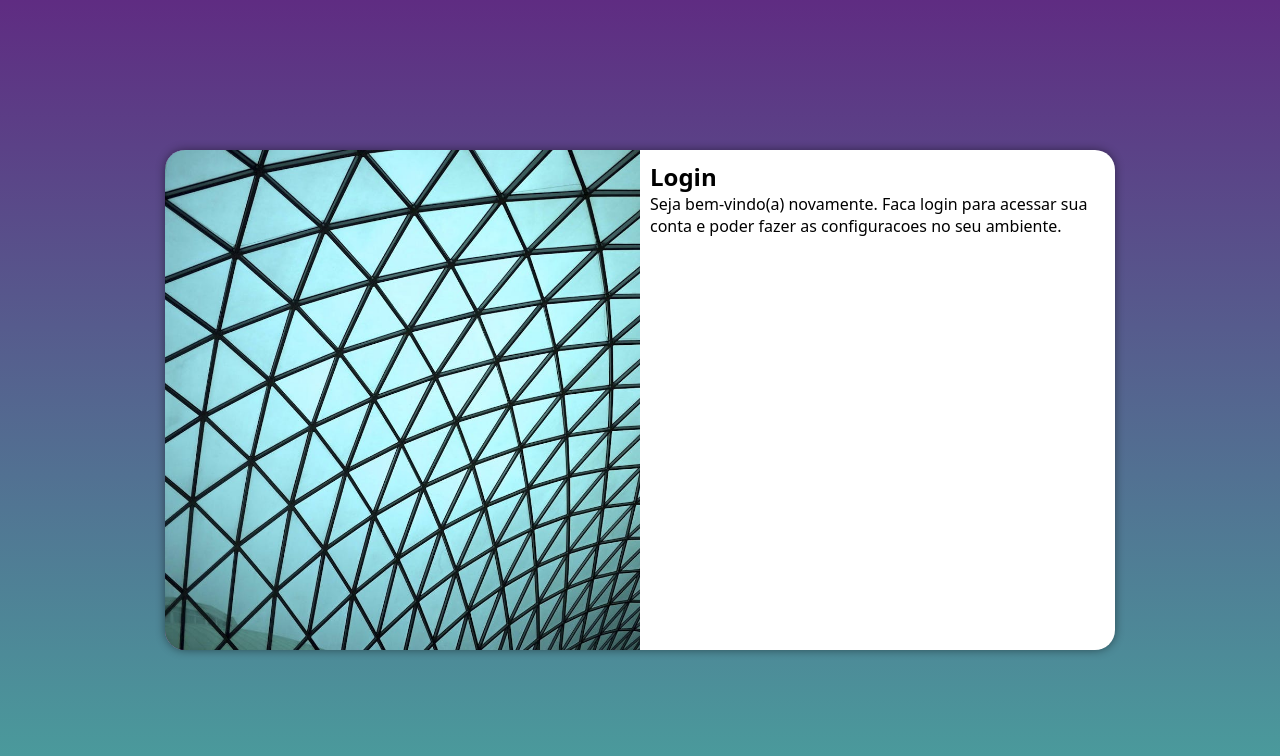
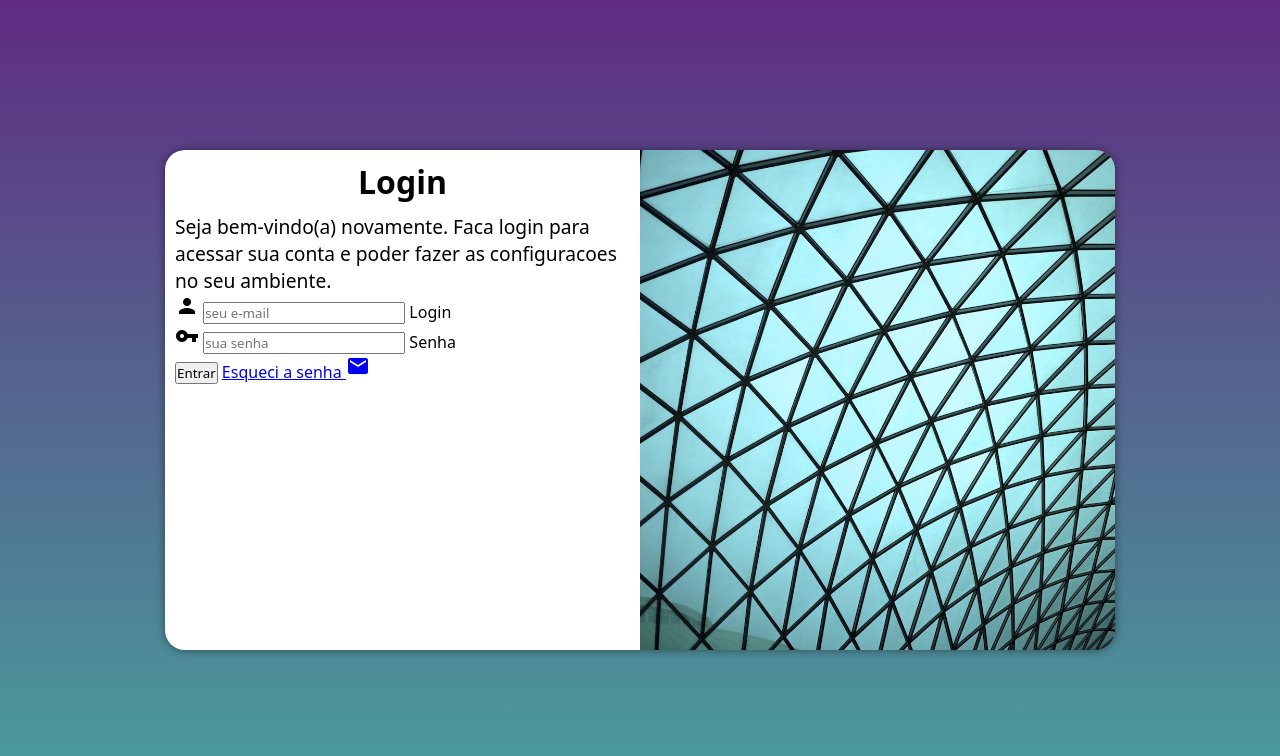
Before and after one commit to rachelucena/projeto-login, a plain HTML site: page index.html in a window 1280 px wide. Drawn offline with Linux system fonts and the light colour scheme.

Commit message:
Adicionei o formulario

```diff
--- a/estilo/media-query.css
+++ b/estilo/media-query.css
@@ -32,13 +32,21 @@
     }
 
     section#login > div#imagem {
-        float: left;
+        float: right;
         width: 50%;
         height: 100%;
     }
 
     section#login > div#formulario {
-        float: right;
+        float: left;
         width: 50%;
     }
+
+    div#formulario > h1 {
+        font-size: 2em;
+    }
+
+    div#formulario > p {
+        font-size: 1.2em;
+    }
 }
--- a/estilo/style.css
+++ b/estilo/style.css
@@ -51,3 +51,8 @@ section#login > div#formulario {
     display: block;
     padding: 10px;
 }
+
+div#formulario > h1 {
+    text-align: center;
+    margin-bottom: 10px;
+}
--- a/index.html
+++ b/index.html
@@ -4,6 +4,7 @@
     <meta charset="UTF-8">
     <meta name="viewport" content="width=device-width, initial-scale=1.0">
     <title>Login</title>
+    <link href="https://fonts.googleapis.com/icon?family=Material+Icons" rel="stylesheet">
     <link rel="stylesheet" href="estilo/style.css">
     <link rel="stylesheet" href="estilo/media-query.css">
 
@@ -18,9 +19,23 @@
             <div id="formulario">
                 <h1>Login</h1>
                 <p>Seja bem-vindo(a) novamente. Faca login para acessar sua conta e poder fazer as configuracoes no seu ambiente.</p>
-                <form action="login.php" method="post"></form>
+                <form action="login.php" method="post" autocomplete="on">
+                    <div class="campo">
+                        <span class="material-icons">person</span>
+                        <input type="email" name="login" id="ilogin" placeholder="seu e-mail" autocomplete="email" required maxlength="30">
+                        <label for="ilogin">Login</label>
+                    </div>
+                    <div class="campo">
+                        <span class="material-icons">vpn_key</span>
+                        <input type="password" name="senha" id="isenha" placeholder="sua senha" autocomplete="current-password" required minlength="8" maxlength="20">
+                        <label for="isenha">Senha</label>
+                    </div>
+                    <input type="submit" value="Entrar">
+                    <a href="esqueci.html">
+                        Esqueci a senha <i class="material-icons">mail</i>
+                    </a>
+                </form>
             </div>
-
         </section>
     </main>
 </body>
```
